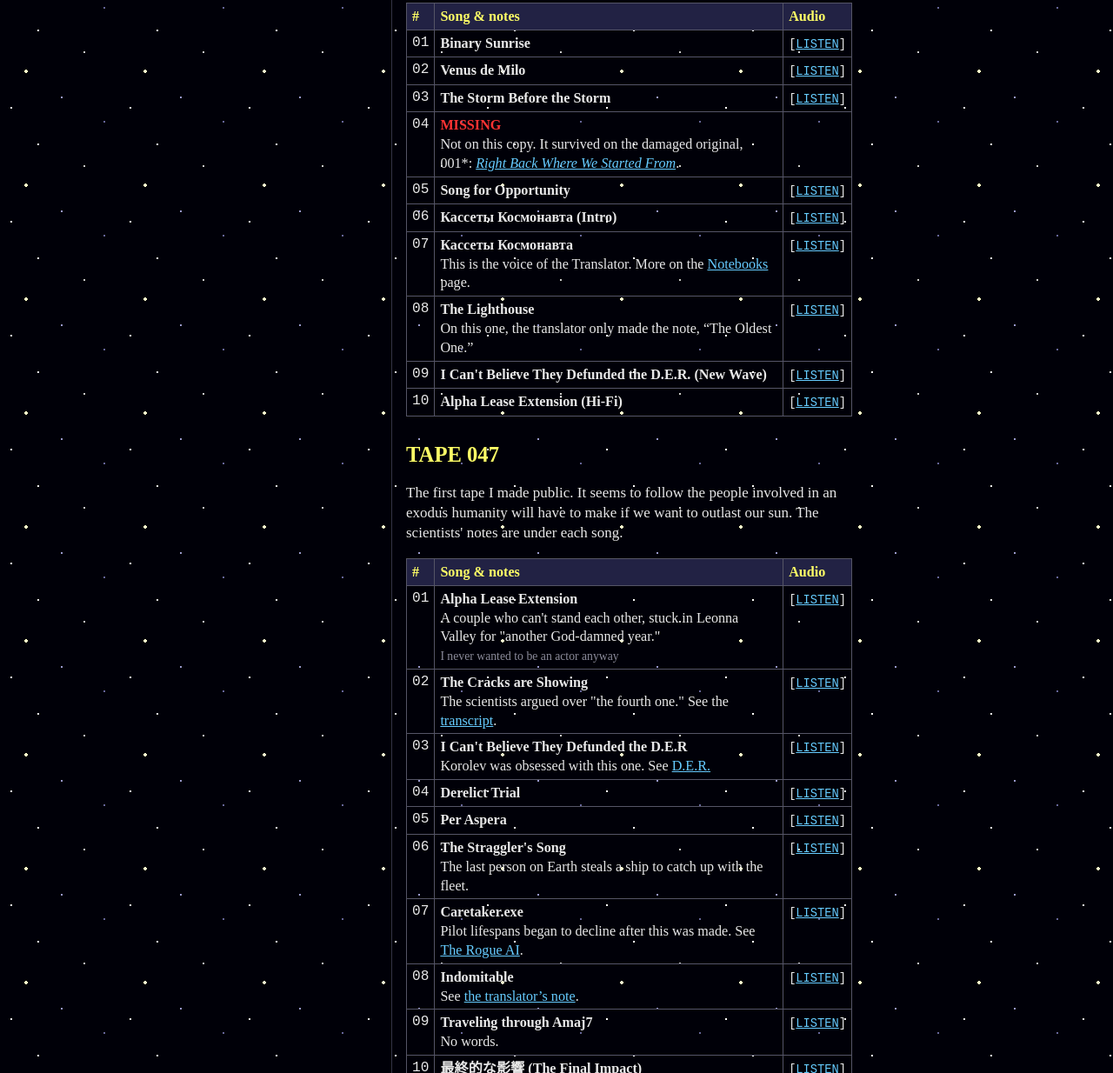
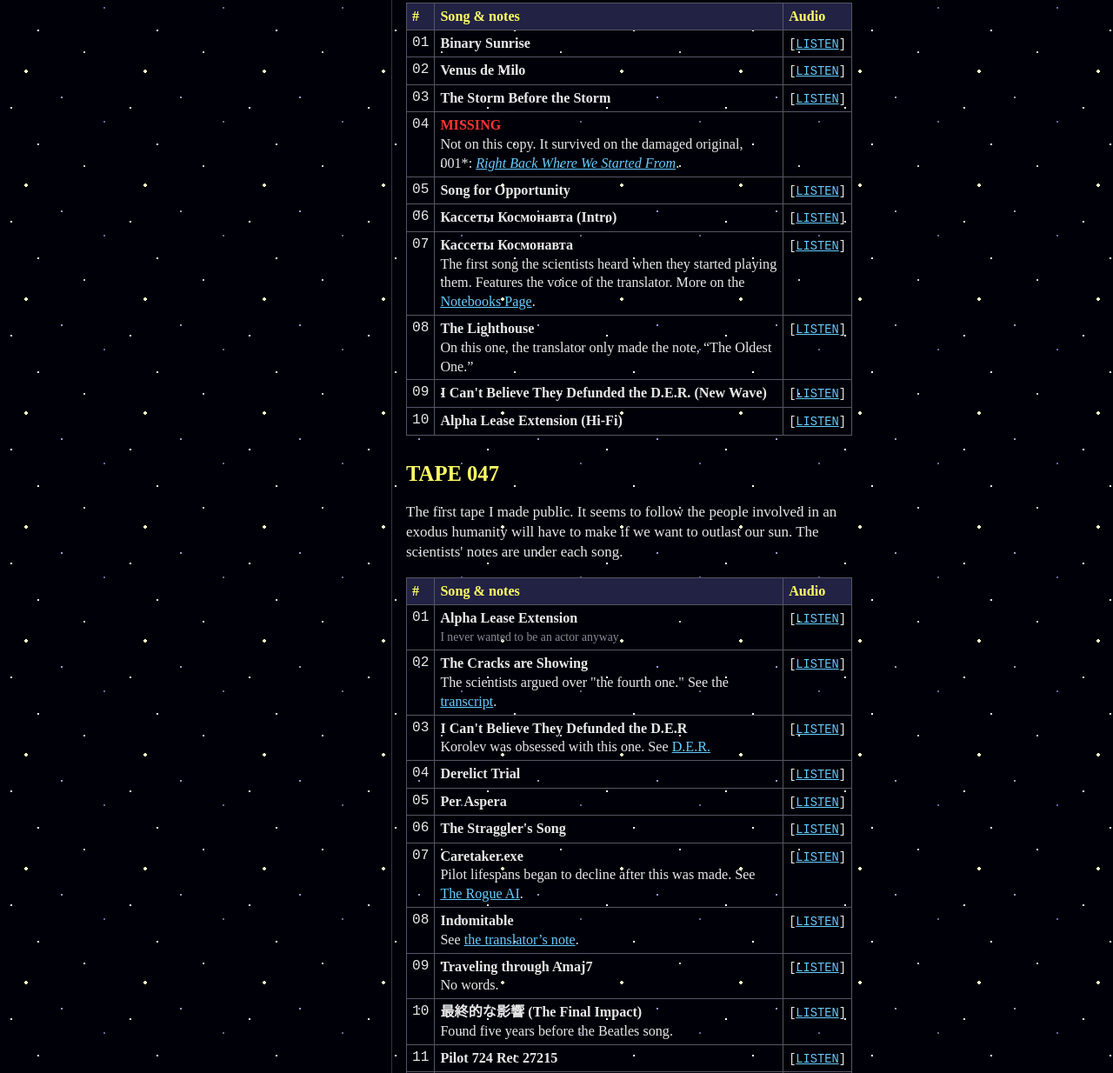
Before and after one commit to Jimbers/cosmonaut-cassettes, a plain HTML site: page tapes.html in a window 1280 px wide. Shown: the part 552-1786 px from the top of the page at 87% size. Drawn offline with Linux system fonts and the light colour scheme.

Commit message:
Add files via upload

```diff
--- a/tapes.html
+++ b/tapes.html
@@ -40,7 +40,7 @@
 <tr><td class="n">04</td><td><b><span class="warn">MISSING</span></b><br>Not on this copy. It survived on the damaged original, 001*: <a href="#damaged"><i>Right Back Where We Started From</i></a>.</td><td>&nbsp;</td></tr>
 <tr><td class="n">05</td><td><b>Song for Opportunity</b></td><td><span class="listen">[<a href="https://thecosmonautcassettes.bandcamp.com/track/song-for-opportunity" target="_blank">LISTEN</a>]</span></td></tr>
 <tr><td class="n">06</td><td><b>Кассеты Космонавта (Intro)</b></td><td><span class="listen">[<a href="https://thecosmonautcassettes.bandcamp.com/track/intro" target="_blank">LISTEN</a>]</span></td></tr>
-<tr><td class="n">07</td><td><b>Кассеты Космонавта</b><br>This is the voice of the Translator. More on the <a href="notebooks.html#translator">Notebooks</a> page.</td><td><span class="listen">[<a href="https://thecosmonautcassettes.bandcamp.com/track/ticketpeople" target="_blank">LISTEN</a>]</span></td></tr>
+<tr><td class="n">07</td><td><b>Кассеты Космонавта</b><br>The first song the scientists heard when they started playing them. Features the voice of the translator. More on the <a href="notebooks.html#translator">Notebooks Page</a>.</td><td><span class="listen">[<a href="https://thecosmonautcassettes.bandcamp.com/track/ticketpeople" target="_blank">LISTEN</a>]</span></td></tr>
 <tr><td class="n">08</td><td><b>The Lighthouse</b><br>On this one, the translator only made the note, &ldquo;The Oldest One.&rdquo;</td><td><span class="listen">[<a href="https://thecosmonautcassettes.bandcamp.com/track/the-lighthouse" target="_blank">LISTEN</a>]</span></td></tr>
 <tr><td class="n">09</td><td><b>I Can't Believe They Defunded the D.E.R. (New Wave)</b></td><td><span class="listen">[<a href="https://thecosmonautcassettes.bandcamp.com/track/i-cant-believe-they-defunded-the-d-e-r-new-wave" target="_blank">LISTEN</a>]</span></td></tr>
 <tr><td class="n">10</td><td><b>Alpha Lease Extension (Hi-Fi)</b></td><td><span class="listen">[<a href="https://thecosmonautcassettes.bandcamp.com/track/alpha-lease-extension-hi-fi" target="_blank">LISTEN</a>]</span></td></tr>
@@ -49,12 +49,12 @@
 <h2 id="t47">TAPE 047</h2>
 <p>The first tape I made public. It seems to follow the people involved in an exodus humanity will have to make if we want to outlast our sun. The scientists' notes are under each song.</p>
 <div class="scroll"><table class="log"><tr><th>#</th><th>Song &amp; notes</th><th>Audio</th></tr>
-<tr><td class="n">01</td><td><b>Alpha Lease Extension</b><br>A couple who can't stand each other, stuck in Leonna Valley for "another God-damned year."<br><span class="dim">I never wanted to be an actor anyway</span></td><td><span class="listen">[<a href="https://thecosmonautcassettes.bandcamp.com/track/alpha-lease-extension" target="_blank">LISTEN</a>]</span></td></tr>
+<tr><td class="n">01</td><td><b>Alpha Lease Extension</b><br><span class="dim">I never wanted to be an actor anyway</span></td><td><span class="listen">[<a href="https://thecosmonautcassettes.bandcamp.com/track/alpha-lease-extension" target="_blank">LISTEN</a>]</span></td></tr>
 <tr><td class="n">02</td><td><b>The Cracks are Showing</b><br>The scientists argued over "the fourth one." See the <a href="notebooks.html#fourth">transcript</a>.</td><td><span class="listen">[<a href="https://thecosmonautcassettes.bandcamp.com/track/the-cracks-are-showing" target="_blank">LISTEN</a>]</span></td></tr>
 <tr><td class="n">03</td><td><b>I Can't Believe They Defunded the D.E.R</b><br>Korolev was obsessed with this one. See <a href="notebooks.html#der">D.E.R.</a></td><td><span class="listen">[<a href="https://thecosmonautcassettes.bandcamp.com/track/i-cant-believe-they-defunded-the-d-e-r" target="_blank">LISTEN</a>]</span></td></tr>
 <tr><td class="n">04</td><td><b>Derelict Trial</b></td><td><span class="listen">[<a href="https://thecosmonautcassettes.bandcamp.com/track/derelict-trial" target="_blank">LISTEN</a>]</span></td></tr>
 <tr><td class="n">05</td><td><b>Per Aspera</b></td><td><span class="listen">[<a href="https://thecosmonautcassettes.bandcamp.com/track/per-aspera" target="_blank">LISTEN</a>]</span></td></tr>
-<tr><td class="n">06</td><td><b>The Straggler's Song</b><br>The last person on Earth steals a ship to catch up with the fleet.</td><td><span class="listen">[<a href="https://thecosmonautcassettes.bandcamp.com/track/the-stragglers-song" target="_blank">LISTEN</a>]</span></td></tr>
+<tr><td class="n">06</td><td><b>The Straggler's Song</b></td><td><span class="listen">[<a href="https://thecosmonautcassettes.bandcamp.com/track/the-stragglers-song" target="_blank">LISTEN</a>]</span></td></tr>
 <tr><td class="n">07</td><td><b>Caretaker.exe</b><br>Pilot lifespans began to decline after this was made. See <a href="notebooks.html#unverifiable">The Rogue AI</a>.</td><td><span class="listen">[<a href="https://thecosmonautcassettes.bandcamp.com/track/caretaker-exe" target="_blank">LISTEN</a>]</span></td></tr>
 <tr><td class="n">08</td><td><b>Indomitable</b><br>See <a href="notebooks.html#bipeds">the translator&rsquo;s note</a>.</td><td><span class="listen">[<a href="https://thecosmonautcassettes.bandcamp.com/track/indomitable" target="_blank">LISTEN</a>]</span></td></tr>
 <tr><td class="n">09</td><td><b>Traveling through Amaj7</b><br>No words.</td><td><span class="listen">[<a href="https://thecosmonautcassettes.bandcamp.com/track/traveling-through-amaj7" target="_blank">LISTEN</a>]</span></td></tr>
```
Also changed, not shown: index.html (+2 -2 lines).
